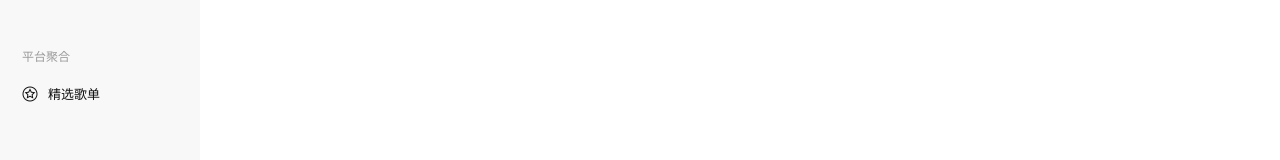
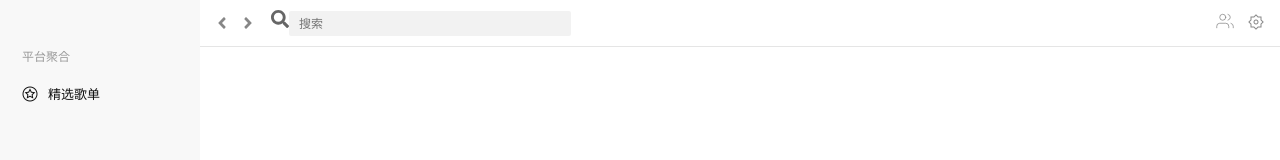
Before and after one commit to it-coder/listener, a React (Vite) app: page / in a window 1280 px wide. Shown: the top 160 px of the page. Built offline with nearby package versions, Linux system fonts and the light colour scheme.

Commit message:
main css

```diff
--- a/src-tauri/tauri.conf.json
+++ b/src-tauri/tauri.conf.json
@@ -16,7 +16,7 @@
       "http": {
         "all":true,
         "request": true,
-        "scope": ["https://baidu.com/*"]
+        "scope": ["http://localhost:1420/*", "https://baidu.com/*"]
       }
     },
     "bundle": {
--- a/src/App.tsx
+++ b/src/App.tsx
@@ -1,17 +1,31 @@
-import React from 'react';
+import {useRef, useEffect} from 'react';
 import  { Netease } from './provider/netease'
+import client from './server';
+import axios from 'axios';
 
 import './static/css/common.css'
 import './static/css/icon.css'
 import './static/css/iparanoid.css'
+import { DOMElement } from 'react';
 // import './style/common.css'
 
 
 
 function App() {
-  console.log("ddd:");
 
-  async function test_http() {
+  const feather_ref = useRef(null);
+  initProfile();
+
+  async function initProfile() {
+    useEffect(() => {
+
+      axios.get('/feather-sprite.svg').then((res) => {
+        const feather_document = feather_ref.current;
+        if (feather_document != null ) {
+          feather_document.innerHTML = res.data;
+        }
+      });
+    })
 
 
   }
@@ -20,6 +34,12 @@ function App() {
     Netease.test_netease();
   }
   return (
+    <div className='body' >
+       <div
+        id="feather-container" ref={feather_ref}
+        style={{visibility: "hidden", position: "absolute", width: "0px", height: "0px"}}
+      ></div>
+
       <div className="wrapper">
         <div className="main">
           <div className="sidebar">
@@ -39,12 +59,44 @@ function App() {
             </div>
           </div>
           <div className="content">
+            {/* 顶部导航 start */}
+            <div className="navigation">
+              <div className="backfront">
+              <svg  fill="currentColor" aria-hidden="true" focusable="false" data-prefix="fas" data-icon="angle-left" className="svg-inline--fa fa-angle-left fa-w-8 icon li-back" ng-click="popWindow()" role="img" xmlns="http://www.w3.org/2000/svg" viewBox="0 0 256 512"><path fill="currentColor" d="M31.7 239l136-136c9.4-9.4 24.6-9.4 33.9 0l22.6 22.6c9.4 9.4 9.4 24.6 0 33.9L127.9 256l96.4 96.4c9.4 9.4 9.4 24.6 0 33.9L201.7 409c-9.4 9.4-24.6 9.4-33.9 0l-136-136c-9.5-9.4-9.5-24.6-.1-34z"></path></svg>
+              <svg fill="currentColor" aria-hidden="true" focusable="false" data-prefix="fas" data-icon="angle-right" className="svg-inline--fa fa-angle-right fa-w-8 icon li-advance" ng-click="forwardWindow()" role="img" xmlns="http://www.w3.org/2000/svg" viewBox="0 0 256 512"><path fill="currentColor" d="M224.3 273l-136 136c-9.4 9.4-24.6 9.4-33.9 0l-22.6-22.6c-9.4-9.4-9.4-24.6 0-33.9l96.4-96.4-96.4-96.4c-9.4-9.4-9.4-24.6 0-33.9L54.3 103c9.4-9.4 24.6-9.4 33.9 0l136 136c9.5 9.4 9.5 24.6.1 34z"></path></svg>
+              </div>
+              {/* 搜索栏start */}
+              <div className="search">
+                <svg fill="currentColor"  aria-hidden="true" focusable="false" data-prefix="fas" data-icon="search" className="svg-inline--fa fa-search fa-w-16" role="img" xmlns="http://www.w3.org/2000/svg" viewBox="0 0 512 512">
 
+                  <path fill="currentColor" d="M505 442.7L405.3 343c-4.5-4.5-10.6-7-17-7H372c27.6-35.3 44-79.7 44-128C416 93.1 322.9 0 208 0S0 93.1 0 208s93.1 208 208 208c48.3 0 92.7-16.4 128-44v16.3c0 6.4 2.5 12.5 7 17l99.7 99.7c9.4 9.4 24.6 9.4 33.9 0l28.3-28.3c9.4-9.4 9.4-24.6.1-34zM208 336c-70.7 0-128-57.2-128-128 0-70.7 57.2-128 128-128 70.7 0 128 57.2 128 128 0 70.7-57.2 128-128 128z"></path>
+                  <style type="text/css">
+                    opacity: 0.28;margin-right: 4px;width: 15px;height: 15px;cursor: default;
+                  </style>
+                </svg>
+
+                <input className="form-control search-input" id="search-input" type="text" ng-model="keywords" placeholder="搜索" ng-model-options="{debounce: 500}" ng-keyup="enterEvent($event)"></input>
+              </div>
+              {/* 搜索栏end */}
+              <div ng-className="{ 'active': (current_tag==4) &amp;&amp; (window_url_stack.length ==0)}" ng-click="showTag(5)" className="settings">
+                <span className="icon">
+                  <svg className="feather">
+                    <use href="#users"></use>
+                  </svg>
+                </span>
+              </div>
+              <div ng-className="{ 'active': (current_tag==4) &amp;&amp; (window_url_stack.length ==0)}" ng-click="showTag(4)" className="settings">
+                <span className="icon li-setting"></span>
+              </div>
+            </div>
+            {/* 顶部导航 end */}
+            {/* 顶部过滤器 satrt */}
 
           </div>
         </div>
         <div className="footer">
-        <button onClick={test_http} >点我</button>
+          <button onClick={test_netease} >点我</button>
+        </div>
       </div>
     </div>
   );
```
Also changed, not shown: public/feather-sprite.svg (added). Lines whose indentation alone changed are shown as unchanged.
